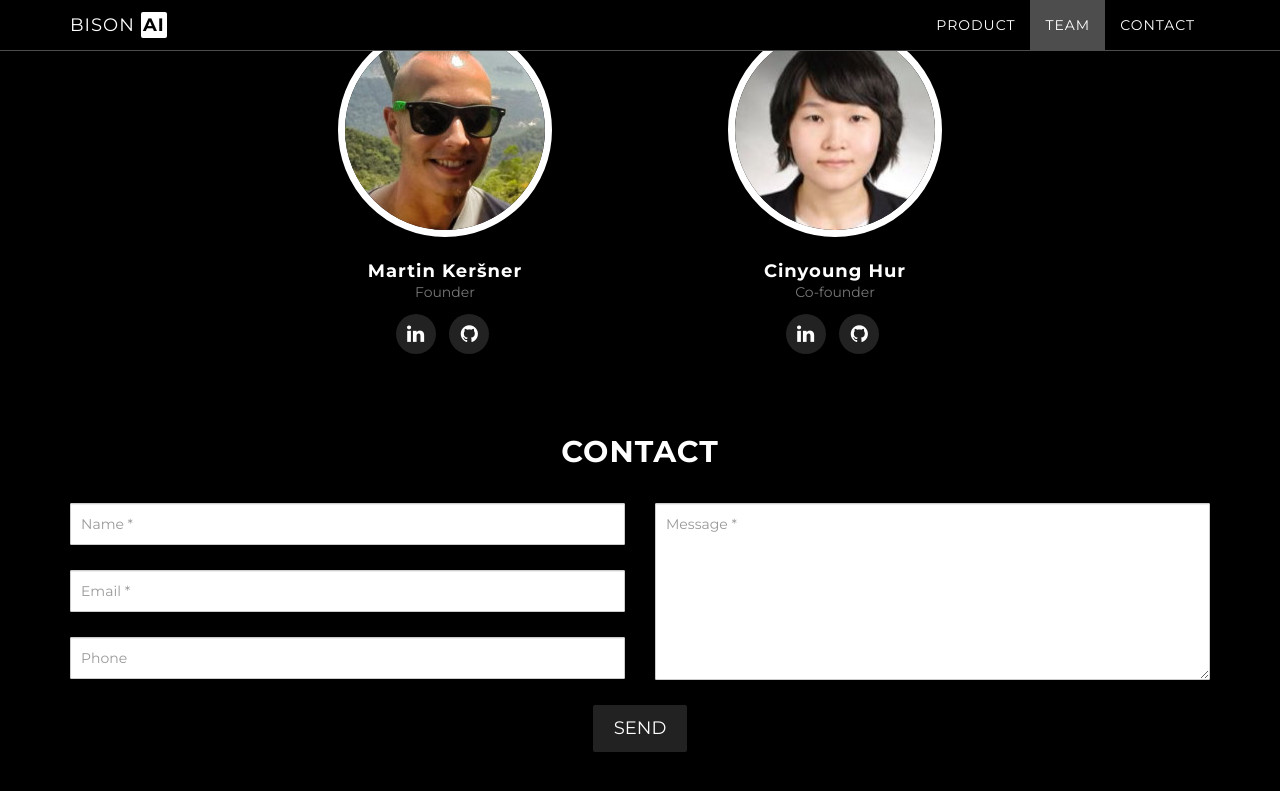
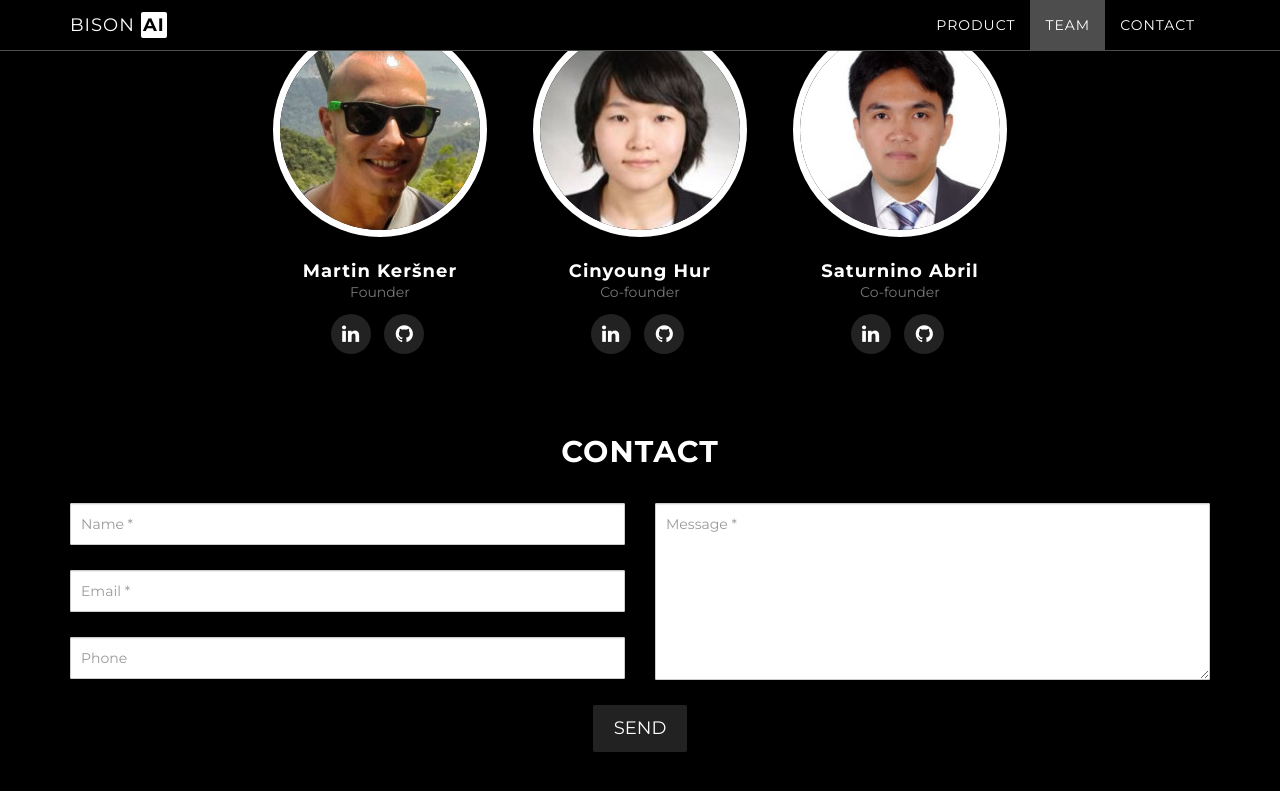
Before and after one commit to martinkersner/bisonai_www, a Jekyll site: the page built from index.html, in a window 1280 px wide and 900 px high, scrolled down 2786 px. Shown: the top 791 px of the window. Built offline with Jekyll 4.4.1, drawn with Linux system fonts in a browser that asks for light colours; some web fonts are replaced.

Commit message:
added co-founder Saturnino Abril

```diff
--- a/_config.yml
+++ b/_config.yml
@@ -32,6 +32,15 @@ people:
     - title: github
       url: https://github.com/hurcy
 
+- name: Saturnino Abril
+  pic: 3
+  position: Co-founder
+  social:
+    - title: linkedin
+      url: https://www.linkedin.com/in/saturnino-abril-166b176b
+    - title: github
+      url: https://github.com/saturninoabril
+
 # Build settings
 markdown: kramdown
 permalink: pretty
--- a/_includes/team.html
+++ b/_includes/team.html
@@ -5,7 +5,7 @@
                 <h2>Team</h2>
                   <div class="row">
                       {% for member in site.people %}
-                      <div class="col-sm-6">
+                      <div class="col-sm-4">
                           <div class="team-member">
                               <img src="img/team/{{ member.pic }}.jpg" class="img-responsive img-circle" alt="">
                               <h4>{{ member.name }}</h4>
```
Also changed, not shown: img/team/3.jpg (added).
